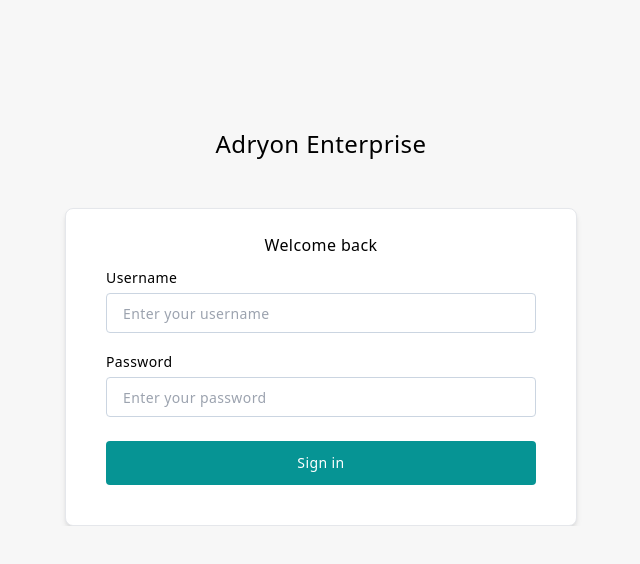
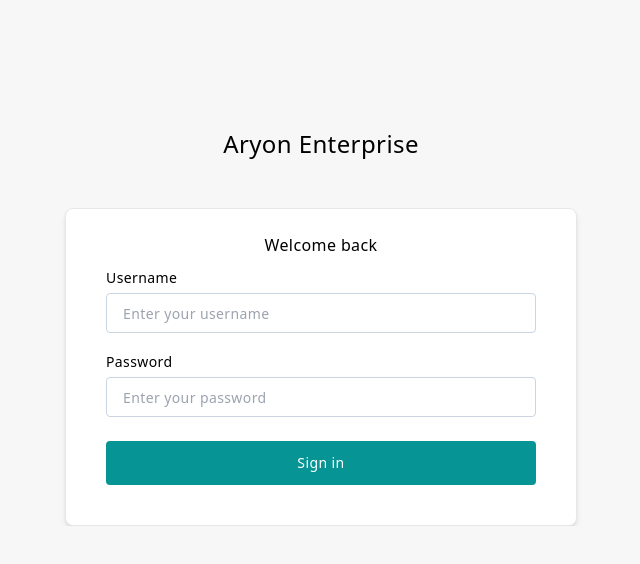
Before and after one commit to Orinameh/aryon, a React (Vite) app: page / in a window 1280 px wide. Shown: the top 564 px of the page, without its empty margins (319-959 px from the left). Built offline with nearby package versions, Linux system fonts and the light colour scheme; no server answers.

Commit message:
fix typo

```diff
--- a/src/pages/login.tsx
+++ b/src/pages/login.tsx
@@ -36,7 +36,7 @@ const Login = () => {
 
   return (
     <div className="max-w-lg mx-auto">
-      <p className="text-center mt-32 mb-12 text-2xl">Adryon Enterprise</p>
+      <p className="text-center mt-32 mb-12 text-2xl">Aryon Enterprise</p>
       <div className="bg-white py-6 px-10 rounded-lg relative  border shadow-md">
         <p className="text-center">Welcome back</p>
 
```
